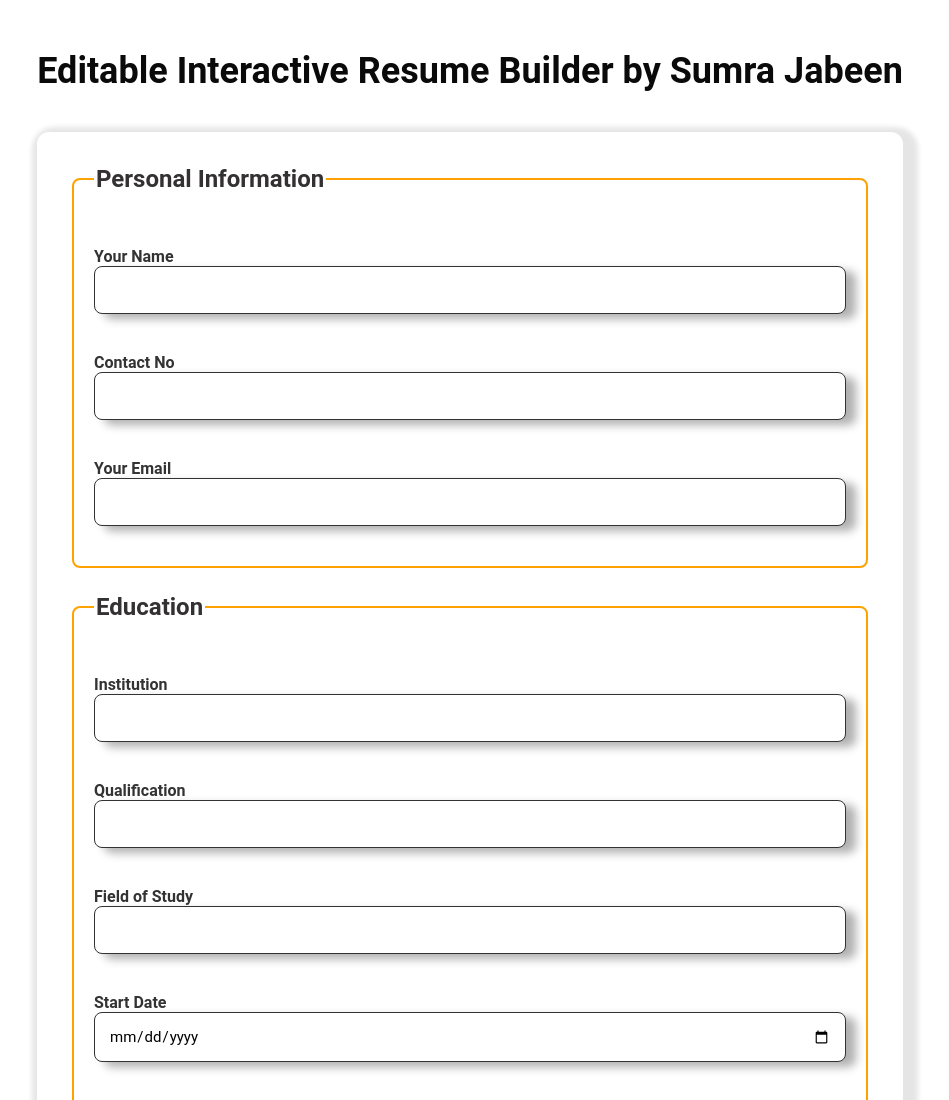
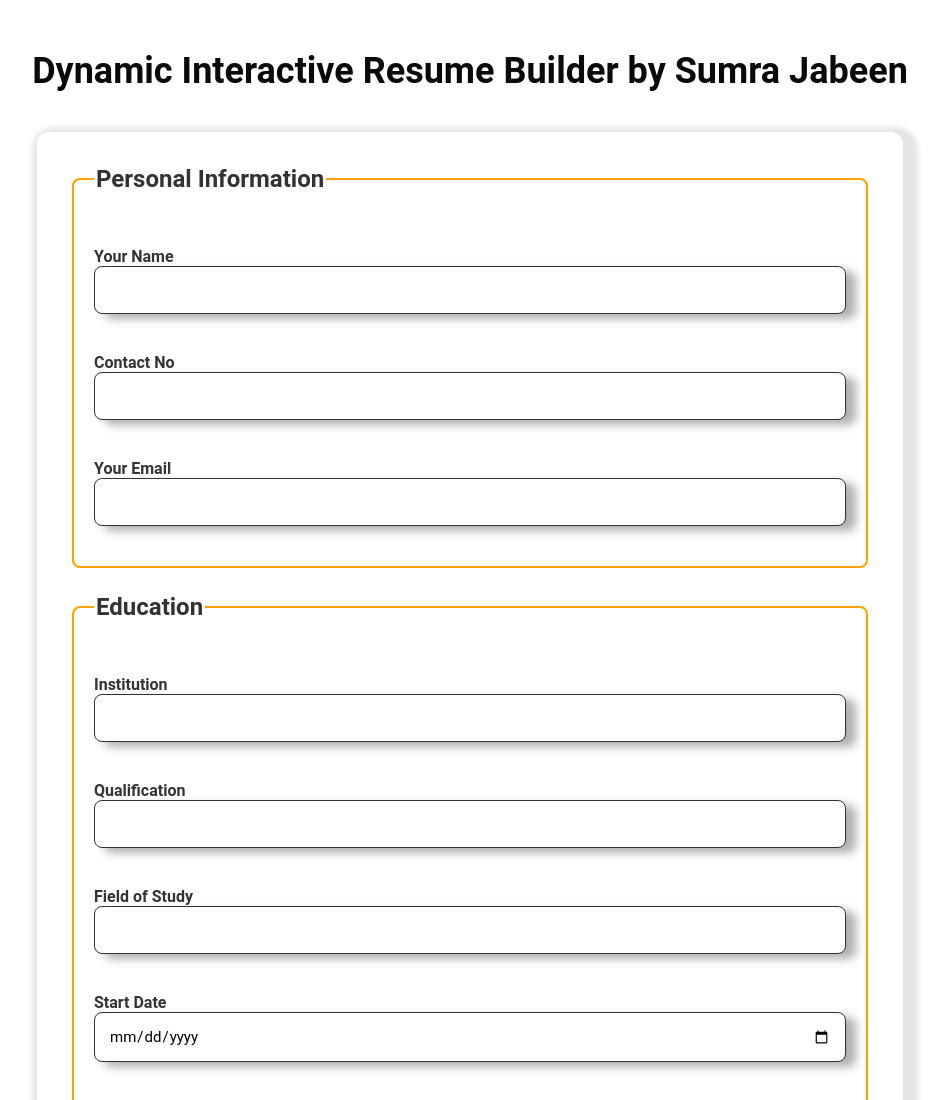
Before and after one commit to Coderhubs/h-milestone-003, a website: page index.html in a window 1280 px wide. Shown: the top 1100 px of the page, without its empty margins (170-1119 px from the left). Drawn offline with Linux system fonts and the light colour scheme.

Commit message:
index.html

```diff
--- a/index.html
+++ b/index.html
@@ -10,7 +10,7 @@
 </head>
 <body>
 
-    <h1 class="heading"> Editable Interactive Resume Builder by Sumra Jabeen</h1>
+    <h1 class="heading"> Dynamic Interactive Resume Builder by Sumra Jabeen</h1>
 
     <form id="resume-form">
         <fieldset>
```
